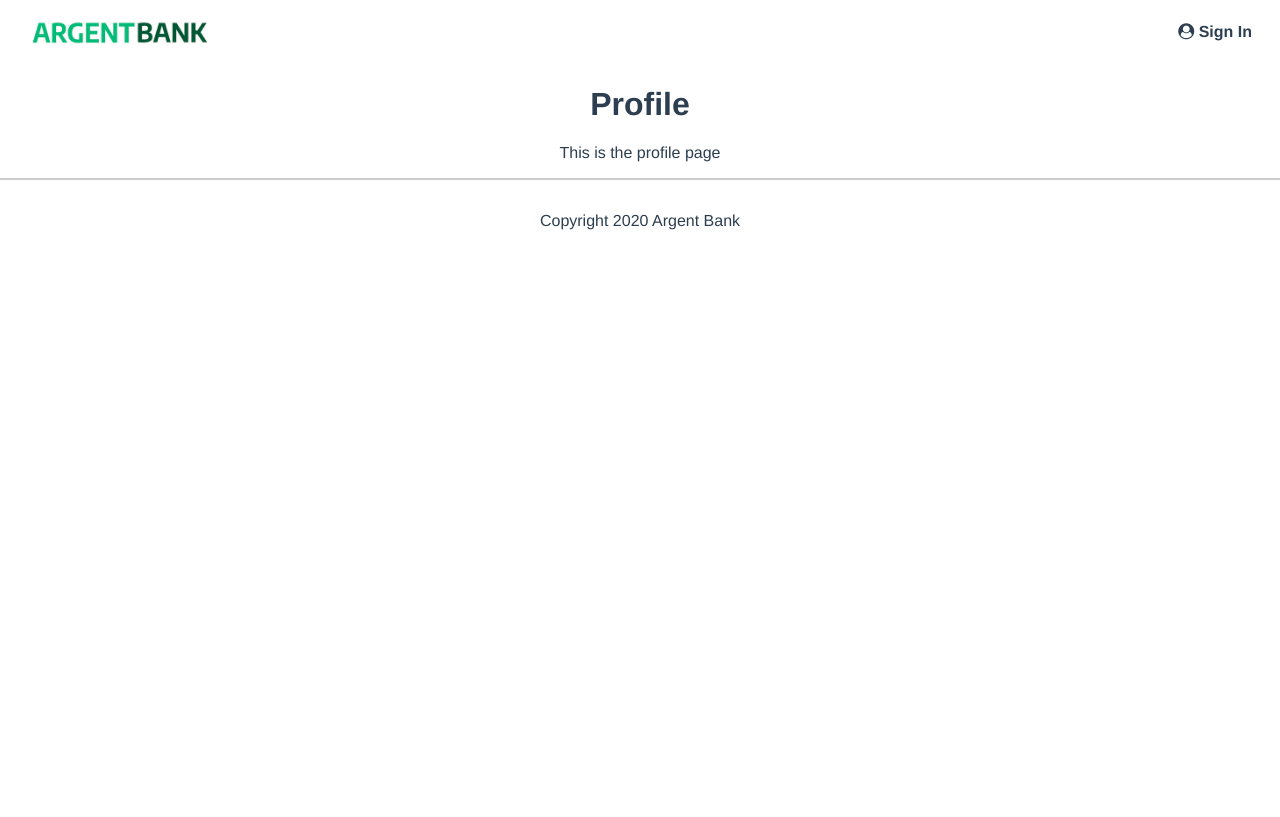
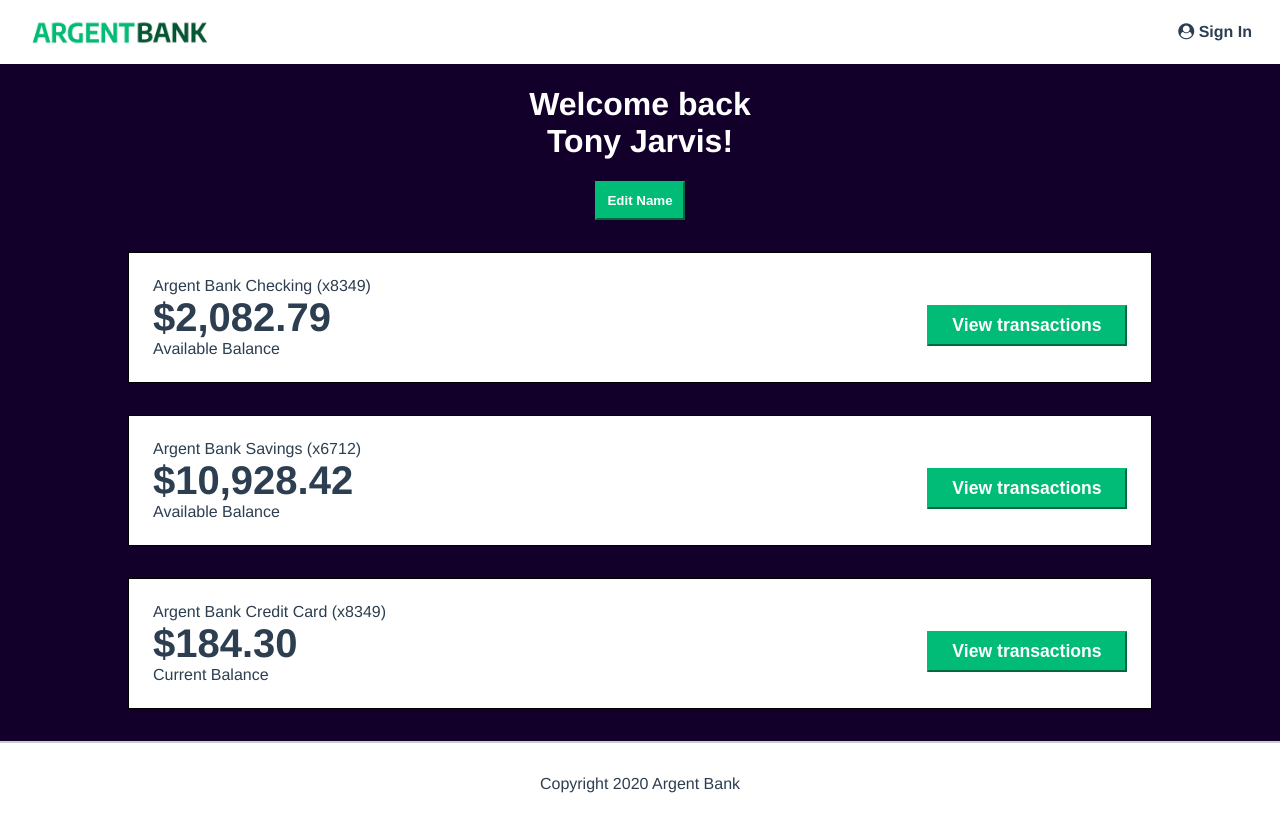
Before and after one commit to Lukylix/Argentbank, a React (Create React App) app: page /profile in a window 1280 px wide. Built offline with nearby package versions, Linux system fonts and the light colour scheme.

Commit message:
Profile Static

```diff
--- /dev/null
+++ b/src/components/AccountLine/AccountLine.css
@@ -0,0 +1,46 @@
+.account {
+  display: flex;
+  justify-content: space-between;
+  align-items: center;
+  border: 1px solid black;
+  background-color: #fff;
+  width: 80%;
+  margin: 0 auto;
+  flex-direction: column;
+  padding: 1.5rem;
+  box-sizing: border-box;
+  text-align: left;
+  margin-bottom: 2rem;
+}
+
+.account-amount {
+  margin: 0;
+  font-size: 2.5rem;
+  font-weight: bold;
+}
+
+.account-amount-description {
+  margin: 0;
+}
+
+.account-title {
+  margin: 0;
+  padding: 0;
+  font-size: 1rem;
+  font-weight: normal;
+}
+
+.account-content-wrapper {
+  width: 100%;
+  flex: 1;
+}
+
+@media (min-width: 720px) {
+  .account {
+    flex-direction: row;
+  }
+
+  .account-content-wrapper.cta {
+    flex: 0;
+  }
+}
--- /dev/null
+++ b/src/components/AccountLine/AccountLine.js
@@ -0,0 +1,21 @@
+import "./AccountLine.css";
+
+export default function AccountLine({ title, amount, description }) {
+  // Format the amount to have 2 decimal and a comma every 3 digits
+  const amountFormated = amount
+    .toFixed(2)
+    .toString()
+    .replace(/\B(?=(\d{3})+(?!\d))/g, ",");
+  return (
+    <section className="account">
+      <div className="account-content-wrapper">
+        <h3 className="account-title">Argent Bank {title}</h3>
+        <p className="account-amount">${amountFormated}</p>
+        <p className="account-amount-description">{description}</p>
+      </div>
+      <div className="account-content-wrapper cta">
+        <button className="transaction-button">View transactions</button>
+      </div>
+    </section>
+  );
+}
--- /dev/null
+++ b/src/components/AccountLine/index.js
@@ -0,0 +1,3 @@
+import AccountLine from "./AccountLine";
+
+export default AccountLine;
--- /dev/null
+++ b/src/screens/Profile/Profile.css
@@ -0,0 +1,32 @@
+
+
+.edit-button {
+  border-color: #00bc77;
+  background-color: #00bc77;
+  color: #fff;
+  font-weight: bold;
+  padding: 10px;
+}
+
+.header {
+  color: #fff;
+  margin-bottom: 2rem;
+}
+
+.transaction-button {
+  display: block;
+  width: 100%;
+  padding: 8px;
+  font-size: 1.1rem;
+  font-weight: bold;
+  margin-top: 1rem;
+  border-color: #00bc77;
+  background-color: #00bc77;
+  color: #fff;
+}
+
+@media (min-width: 720px) {
+  .transaction-button {
+    width: 200px;
+  }
+}
--- a/src/screens/Profile/Profile.js
+++ b/src/screens/Profile/Profile.js
@@ -1,8 +1,21 @@
+import AccountLine from "../../components/AccountLine";
+import "./Profile.css";
+
 export default function UserProfile() {
   return (
-    <div>
-      <h1>Profile</h1>
-      <p>This is the profile page</p>
-    </div>
+    <main className="main bg-dark">
+      <div className="header">
+        <h1>
+          Welcome back
+          <br />
+          Tony Jarvis!
+        </h1>
+        <button className="edit-button">Edit Name</button>
+      </div>
+      <h2 className="sr-only">Accounts</h2>
+      <AccountLine title="Checking (x8349)" amount={2082.79} description="Available Balance" />
+      <AccountLine title="Savings (x6712)" amount={10928.42} description="Available Balance" />
+      <AccountLine title="Credit Card (x8349)" amount={184.3} description="Current Balance" />
+    </main>
   );
 }
```
